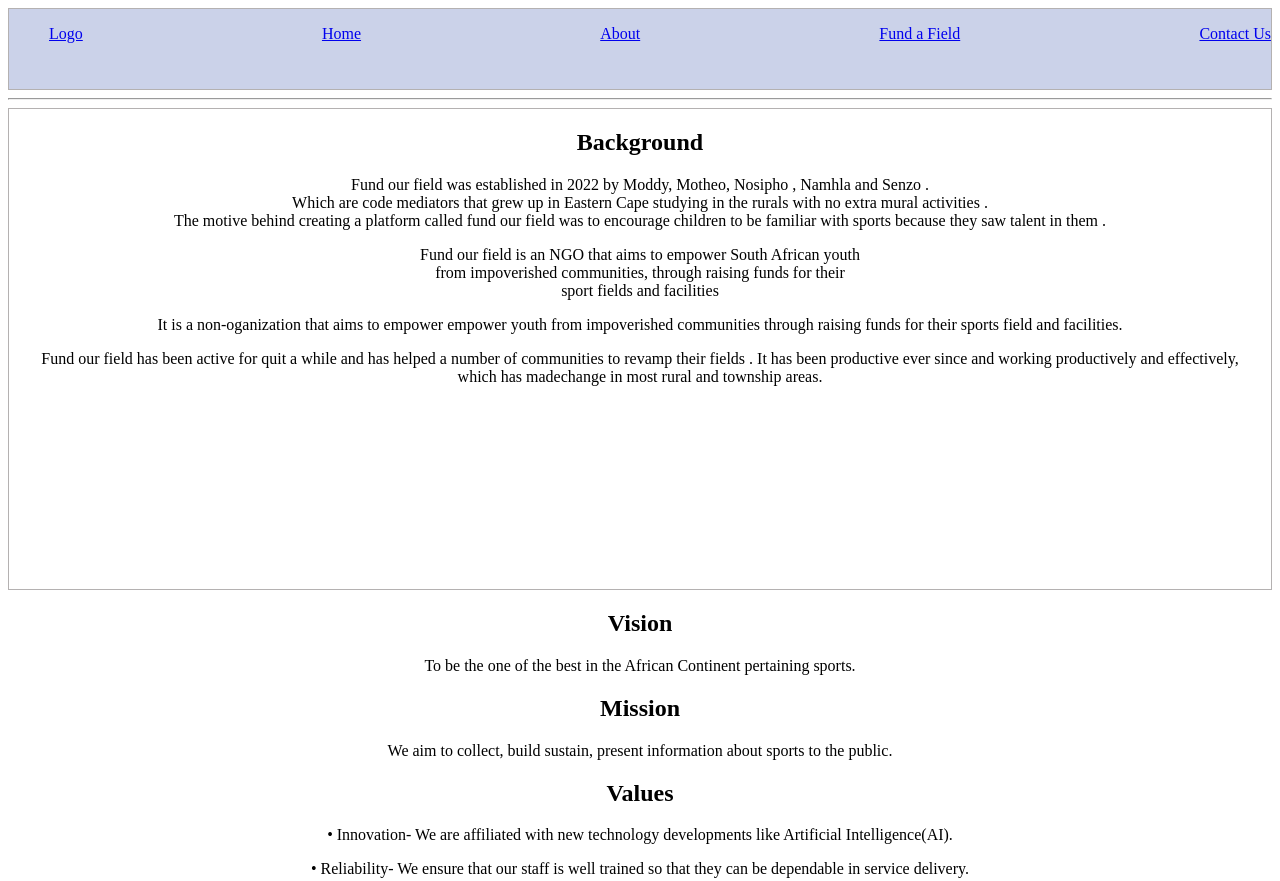
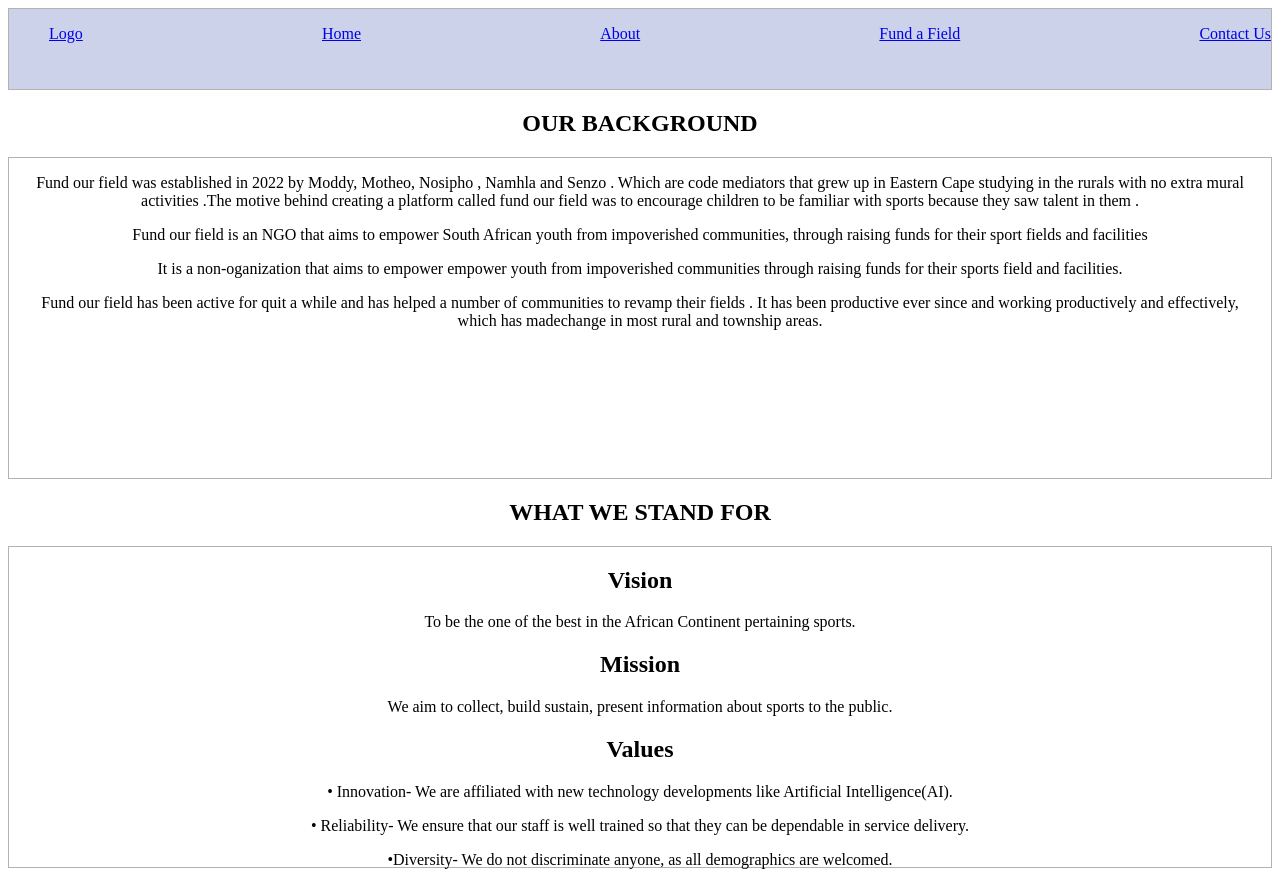
Before and after one commit to CodeMihla/Fund-Our-Field, a plain HTML site: page about.html in a window 1280 px wide. Shown: the top 881 px of the page. Drawn offline with Linux system fonts and the light colour scheme.

Commit message:
page layout and content

```diff
--- a/about.html
+++ b/about.html
@@ -18,16 +18,16 @@
                 <a href="contactus.html"><li>Contact Us</li></a>
             </ul>
         </nav>
-        <hr>
-        <div class="container2-about">
-        <h2> Background</h2>
+
+        <h2> OUR BACKGROUND</h2>
+    <div class="container3-about">
         <p>Fund our field was established in 2022 by Moddy, Motheo, Nosipho , Namhla
-            and Senzo .<br> Which  are code mediators that grew up in Eastern Cape studying in the rurals with no extra mural activities
-            .<br> The motive behind creating a platform called fund our field was to encourage children to be familiar with sports
+            and Senzo . Which  are code mediators that grew up in Eastern Cape studying in the rurals with no extra mural activities
+            .The motive behind creating a platform called fund our field was to encourage children to be familiar with sports
             because they saw talent in them .
             <p>Fund our field is an NGO  that aims to empower South African
-           youth <br> from impoverished communities,
-           through raising funds for their  <br>
+           youth from impoverished communities,
+           through raising funds for their
            sport fields
            and facilities</p>
            <p> It is a non-oganization that aims to empower empower youth from impoverished
@@ -37,9 +37,10 @@
                and effectively,<br>
               which has madechange in most rural and township areas.
             </p>
-        </div>
+    </div>
 
-
+   <h2>WHAT WE STAND FOR</h2>
+    <div class="container2-about">
         <h2>Vision</h2>
         <p>To be the one of the best in the African Continent pertaining sports.</p>
         <h2>Mission</h2>
@@ -51,6 +52,7 @@
         <p>•Diversity- We do not discriminate anyone, as all demographics are welcomed.</p>
         </p>
         <p>• Elegance- We strive for greatness in all levels of Sports</p>
+    </div>
 
         <h2>MEET OUR TEAM</h2>
         <div class="container1-about">
--- a/home.css
+++ b/home.css
@@ -50,9 +50,17 @@ footer{
 }
 
 .container2-about{
-    height: 60vh;
+    height: 40vh;
     border: solid rgb(180, 177, 177) 1px;
     background-color:white;
+}
+
+.container3-about{
+    display: inline-block;
+    height: 40vh;
+    border: solid rgb(180, 177, 177) 1px;
+    background-color:white;
+    justify-content: center;
 }
 
 div ul{
```
